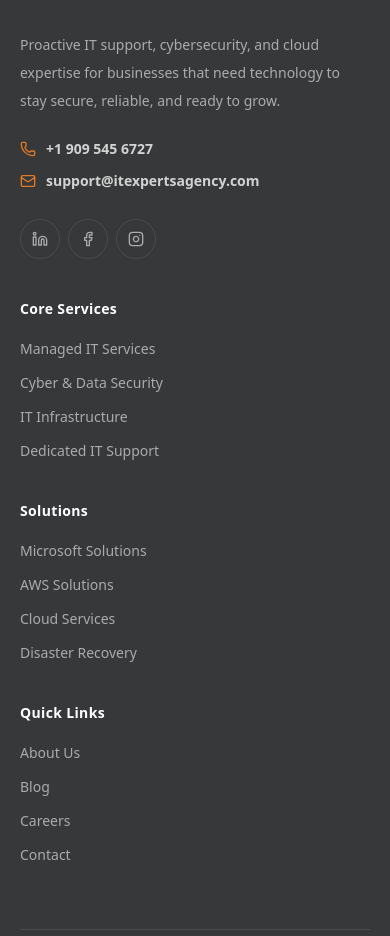
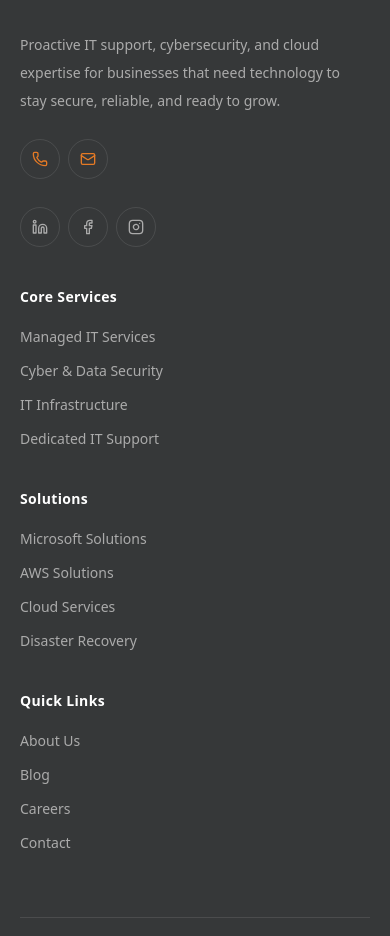
Before and after one commit to Samiurrehman-dev/it_expert_agency, a Next.js app: page / in a window 390 px wide. Shown: the part 10180-11116 px from the top of the page. Built offline with nearby package versions, Linux system fonts and the light colour scheme.

Commit message:
add favicon icon and email, phone

```diff
--- a/components/Footer.tsx
+++ b/components/Footer.tsx
@@ -72,20 +72,20 @@ export function Footer() {
               ready to grow.
             </p>
 
-            <div className="mt-6 grid gap-3 text-sm">
+            <div className="mt-6 flex items-center gap-2">
               <a
                 href="tel:+19095456727"
-                className="flex w-fit items-center gap-2.5 font-semibold text-slate-300 transition-colors hover:text-white"
+                aria-label="Call IT Experts Agency"
+                className="grid size-10 place-items-center rounded-full border border-white/10 text-accent-400 transition-all hover:-translate-y-0.5 hover:border-accent-400/50 hover:bg-white/5 hover:text-accent-300"
               >
-                <Phone className="size-4 text-accent-400" />
-                +1 909 545 6727
+                <Phone className="size-4" aria-hidden="true" />
               </a>
               <a
                 href="mailto:support@itexpertsagency.com"
-                className="flex w-fit items-center gap-2.5 font-semibold text-slate-300 transition-colors hover:text-white"
+                aria-label="Email IT Experts Agency"
+                className="grid size-10 place-items-center rounded-full border border-white/10 text-accent-400 transition-all hover:-translate-y-0.5 hover:border-accent-400/50 hover:bg-white/5 hover:text-accent-300"
               >
-                <Mail className="size-4 text-accent-400" />
-                support@itexpertsagency.com
+                <Mail className="size-4" aria-hidden="true" />
               </a>
             </div>
 
```
Also changed, not shown: app/icon.svg.
